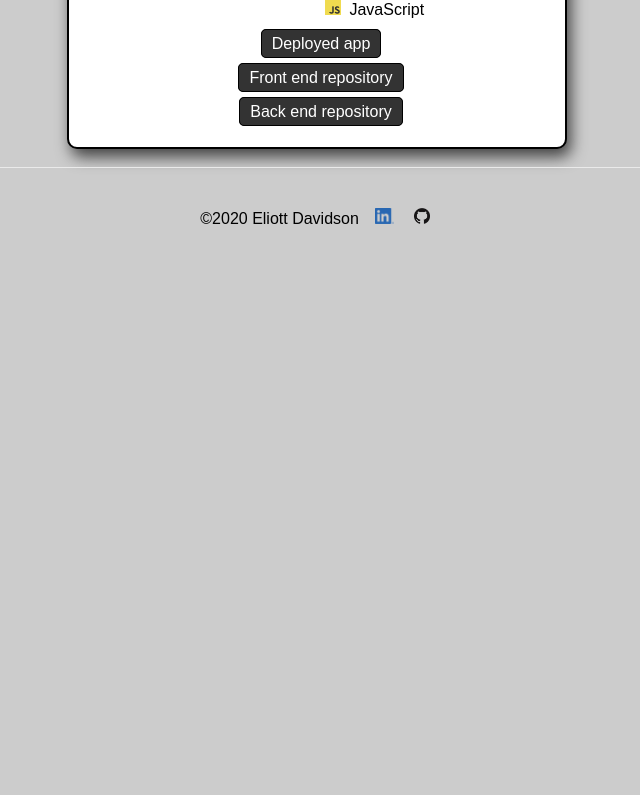
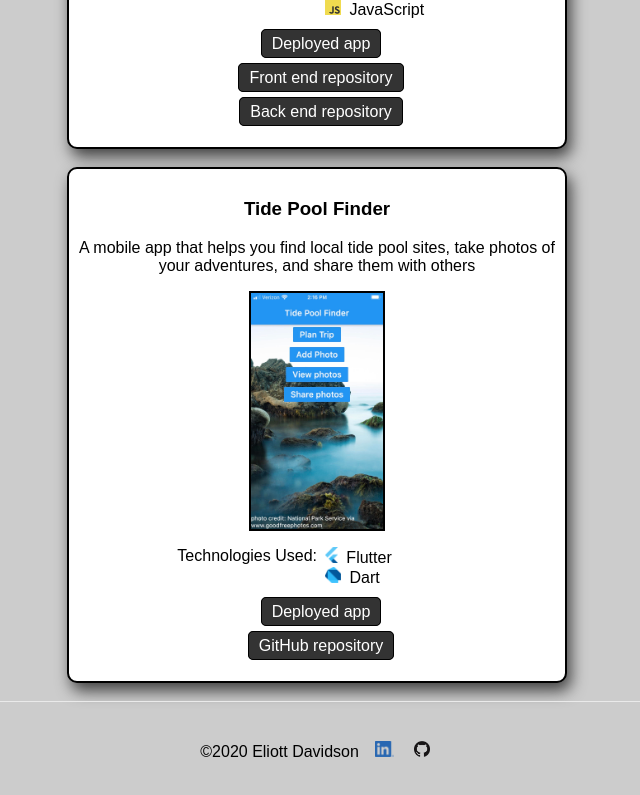
Before and after one commit to fussypuppet/EDPortfolio, a Next.js app: page /projects in a window 1280 px wide. Shown: the part 1760-2555 px from the top of the page, without its empty margins (323-963 px from the left). Before the commit the page ends 2057 px from the top, so only its background shows below. Built offline with nearby package versions, Linux system fonts and the light colour scheme; a web font is replaced by a local one.

Commit message:
Added Tide Pool Finder to projects list

```diff
--- a/pages/projects.js
+++ b/pages/projects.js
@@ -53,13 +53,22 @@ export default function Projects() {
                 {name: "Front end repository", url: "https://github.com/fussypuppet/Frontend-Reading-Buddy"},
                 {name: "Back end repository", url: "https://github.com/fussypuppet/Backend-Reading-Buddy"}
             ]
+        },
+        {
+            name: "Tide Pool Finder",
+            description: "A mobile app that helps you find local tide pool sites, take photos of your adventures, and share them with others",
+            technologies: [
+                {name: "Flutter", icon: "../images/logo_flutter_1080px_clr.png"},
+                {name: "Dart", icon: "../images/logo_dart_1080px_clr.png"},
+            ],
+            screenshotUrl: "../images/TPF_1012_ios_homepage.jpg",
+            deployUrl: "https://play.google.com/store/apps/details?id=dev.davidson.p4",
+            gitHub: [
+                {name: "GitHub repository", url: "https://github.com/fussypuppet/seir_526_p4"}
+            ]
         }
     ];
-    //  name: "Tide Pool Finder"
-    //  description:
-    //  screenshotUrl:
-    //  deployUrl:
-    //  gitHubUrl:  "https://github.com/fussypuppet/seir_526_p4"
+
     return (
         <>
             <NavBar />
```
Also changed, not shown: public/images/75002768_1_x.jpg (deleted), public/images/TPF_1012_ios_homepage.jpg (added).
